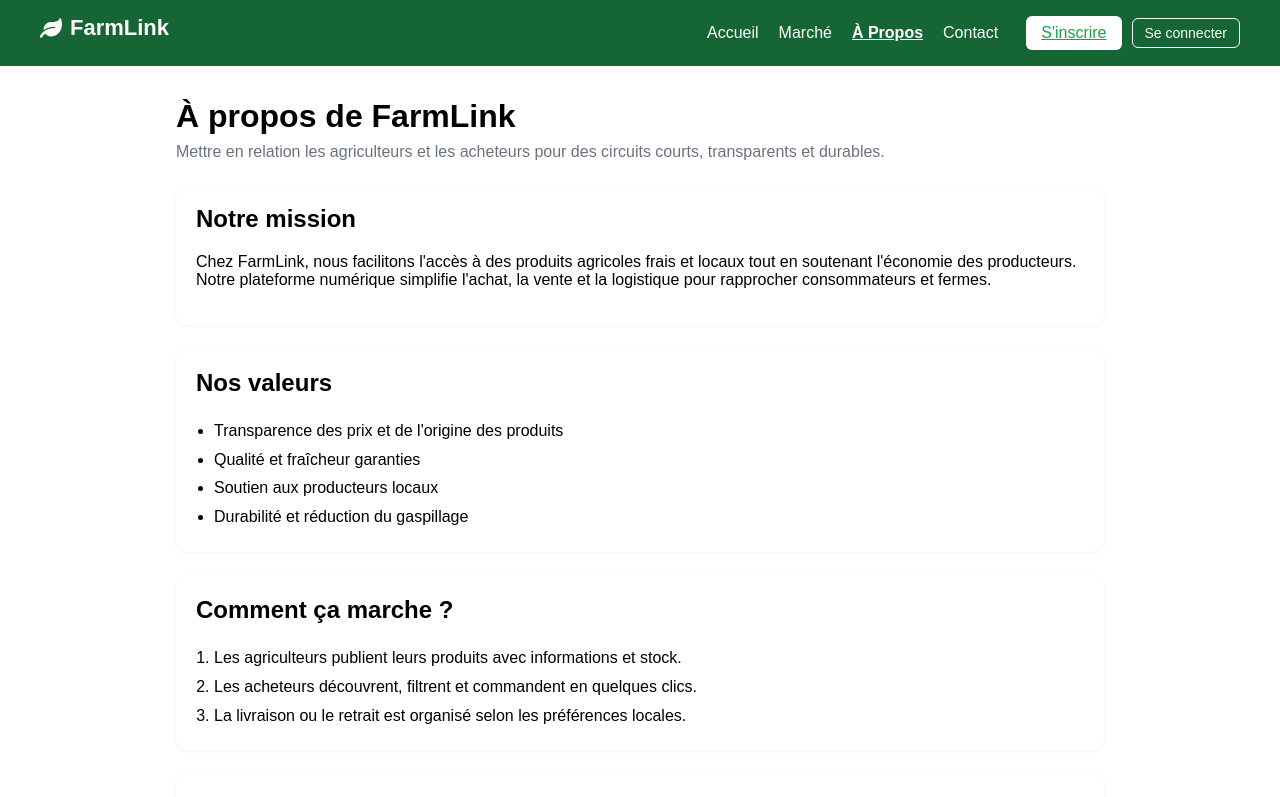
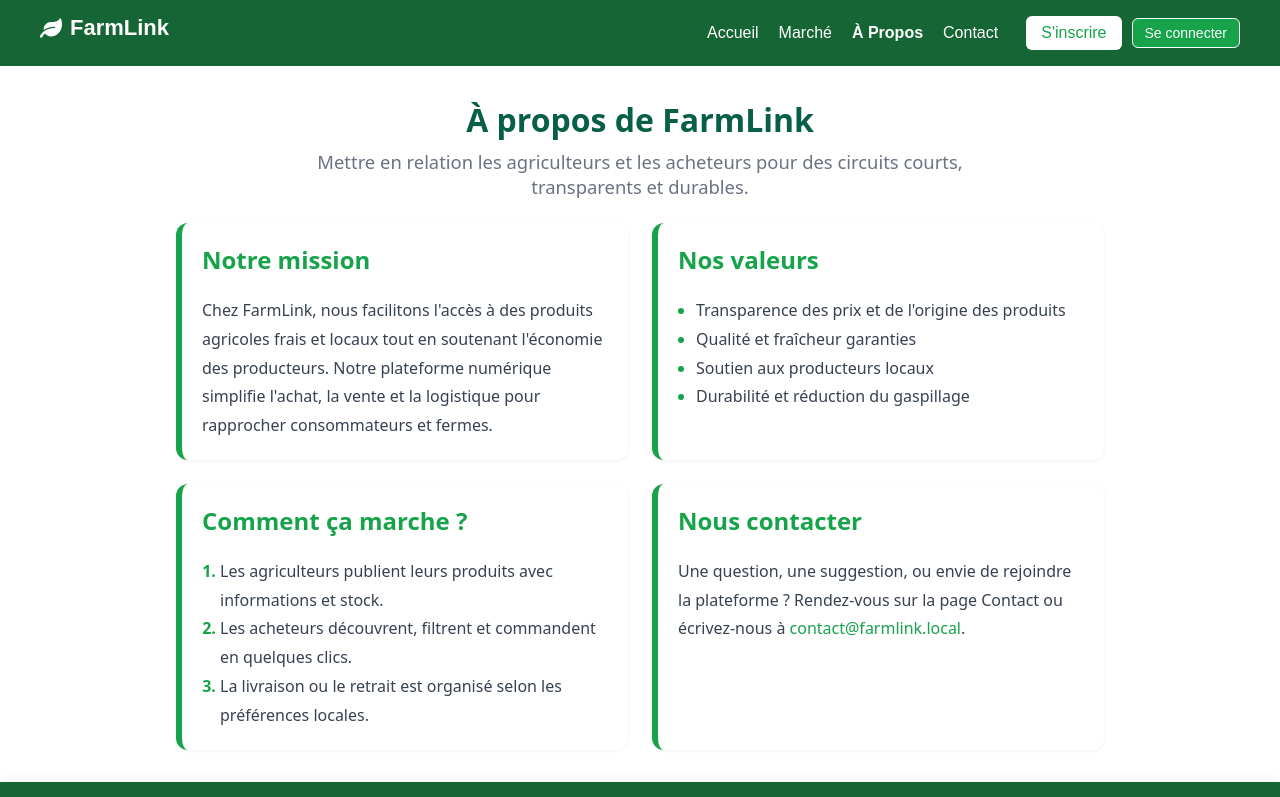
Before and after one commit to Eliace1/ProetAgri, a React (Vite) app in the folder frontend/: page /apropos in a window 1280 px wide. Shown: the top 797 px of the page. Built offline with nearby package versions, Linux system fonts and the light colour scheme; no server answers.

Commit message:
Modification front-end

```diff
--- a/frontend/src/App.jsx
+++ b/frontend/src/App.jsx
@@ -11,6 +11,8 @@ import About from "./pages/About";
 import Contact from "./pages/Contact";
 import Orders from "./pages/Orders";
 import ProtectedRoute from "./components/ProtectedRoute";
+import ProfilAgriculteur from "./pages/ProfilAgriculteur";
+import ProfilAcheteur from "./pages/ProfilAcheteur";
 
 import "./index.css";
 
@@ -67,6 +69,9 @@ export default function App() {
           }
         />
 
+        <Route path="/profil-agriculteur" element={<ProfilAgriculteur />} />
+        <Route path="/profil-acheteur" element={<ProfilAcheteur />} />
+
         {/* ✅ Nouvelle route Marché */}
         <Route path="/marche" element={<Marketplace />} />
 
--- a/frontend/src/components/Navbar.jsx
+++ b/frontend/src/components/Navbar.jsx
@@ -1,7 +1,8 @@
 import { useState, useEffect } from "react";
-import { FaLeaf, FaBars, FaTimes } from "react-icons/fa";
+import { FaLeaf, FaBars, FaTimes, FaSearch } from "react-icons/fa";
 import { Link, useLocation, useSearchParams, useNavigate } from "react-router-dom";
 import { getUser, logout as doLogout } from "../lib/auth";
+
 
 export default function Navbar() {
   const [open, setOpen] = useState(false);
@@ -60,7 +61,7 @@ export default function Navbar() {
             <Link
               to="/"
               onClick={() => setOpen(false)}
-              style={isActive('/') ? { fontWeight: 700, textDecoration: 'underline' } : undefined}
+              style={isActive('/') ? { fontWeight: 700, textDecoration: 'none' } : undefined}
             >
               Accueil
             </Link>
@@ -69,7 +70,7 @@ export default function Navbar() {
             <Link
               to="/marche"
               onClick={() => setOpen(false)}
-              style={isActive('/marche') ? { fontWeight: 700, textDecoration: 'underline' } : undefined}
+              style={isActive('/marche') ? { fontWeight: 700, textDecoration: 'none' } : undefined}
             >
               Marché
             </Link>
@@ -78,7 +79,7 @@ export default function Navbar() {
             <Link
               to="/apropos"
               onClick={() => setOpen(false)}
-              style={isActive('/apropos') ? { fontWeight: 700, textDecoration: 'underline' } : undefined}
+              style={isActive('/apropos') ? { fontWeight: 700, textDecoration: 'none' } : undefined}
             >
               À Propos
             </Link>
@@ -87,7 +88,7 @@ export default function Navbar() {
             <Link
               to="/contact"
               onClick={() => setOpen(false)}
-              style={isActive('/contact') ? { fontWeight: 700, textDecoration: 'underline' } : undefined}
+              style={isActive('/contact') ? { fontWeight: 700, textDecoration: 'none' } : undefined}
             >
               Contact
             </Link>
@@ -108,7 +109,7 @@ export default function Navbar() {
         {isMarketplace && (
   <div className="marketplace-header" style={{ margin: 0 }}>
     <div className="marketplace-search">
-              <span className="icon">🔎</span>
+      <FaSearch className="icon" />
       <input
         type="text"
         placeholder="Rechercher des produits..."
@@ -126,7 +127,8 @@ export default function Navbar() {
   </div>
 )}
 
-        {/* 👉 Boutons d'auth affichés uniquement si non connecté et pas sur /marche */}
+
+        {/*  Boutons d'auth affichés uniquement si non connecté et pas sur /marche */}
         {!isMarketplace && !user && (
           <div className="nav-buttons">
             <Link to="/inscription" className="btn white" onClick={() => setOpen(false)}>
--- a/frontend/src/components/products.jsx
+++ b/frontend/src/components/products.jsx
@@ -28,14 +28,6 @@ export default function Products() {
           <button>Ajouter au panier</button>
         </div>
 
-        {/* Pain */}
-        <div className="product-card">
-          <img src="/images/pain.jpg" alt="Pain artisanal" />
-          <h3>Pain Artisanal (Une Miche)</h3>
-          <p className="price">3,50€</p>
-          <button>Ajouter au panier</button>
-        </div>
-
       </div>
     </section>
   );
--- a/frontend/src/index.css
+++ b/frontend/src/index.css
@@ -74,6 +74,7 @@ body {
 .btn.white {
   background: white;
   color: #16a34a;
+  text-decoration: none;
 }
 
 .btn.white:hover {
@@ -84,11 +85,13 @@ body {
   border: 1px solid white;
   background: transparent;
   color: white;
+
 }
 
 .btn.outline:hover {
   background: white;
   color: #16a34a;
+
 }
 
 /* ====== HERO ====== */
@@ -142,6 +145,7 @@ body {
 }
 
 .category-card {
+
   border: 1px solid #e5e7eb;
   padding: 20px;
   border-radius: 8px;
@@ -332,6 +336,7 @@ main, .marketplace, .login-page {
 
 /* ====== PAGE LOGIN ====== */
 .login-page {
+  padding: 60px 20px;
   position: relative;
   min-height: calc(100vh - var(--footer-height));
   display: flex;
@@ -401,6 +406,31 @@ main, .marketplace, .login-page {
   border-color: #16a34a;
 }
 
+/* Container horizontal pour les radios */
+.role-selection {
+  display: flex;
+  justify-content: space-between; /* Agriculteur à gauche, Acheteur à droite */
+  margin-bottom: 15px;
+  padding: 0 4px; /* léger padding horizontal */
+}
+
+/* Label des radios */
+.role-selection label {
+  display: flex;
+  align-items: center;
+  gap: 6px; /* espace entre bouton et texte */
+  font-size: 14px;
+  font-weight: 500;
+  color: #333;
+  cursor: pointer;
+}
+
+/* Boutons radios */
+.role-selection input[type="radio"] {
+  accent-color: #16a34a; /* vert pour cohérence avec ton design */
+  cursor: pointer;
+}
+
 .forgot {
   font-size: 13px;
   color: #16a34a;
@@ -452,6 +482,16 @@ main, .marketplace, .login-page {
   text-decoration: none;
   font-size: 14px;
   padding: 6px 12px;
+  background:#16a34a;
+  color:white;
+}
+
+.hero-buttons .btn.green {
+  text-decoration: none;
+  font-size: 14px;
+  padding: 6px 12px;
+  background:rgb(238, 233, 233);
+  color:green;
 }
 
 /* ====== RESPONSIVE DESIGN ====== */
@@ -871,6 +911,48 @@ main, .marketplace, .login-page {
   font-weight: 500;
   color: #374151;
 }
+/* ====== SLIDER (range input) ====== */
+input[type="range"] {
+  -webkit-appearance: none; /* supprime le style par défaut (Chrome/Safari) */
+  width: 100%;
+  height: 6px; /* épaisseur de la barre */
+  background: #e5e7eb;
+  border-radius: 3px;
+  outline: none;
+  cursor: pointer;
+}
+
+/* Track (la barre bleue quand on sélectionne) */
+input[type="range"]::-webkit-slider-runnable-track {
+  height: 6px;
+  border-radius: 3px;
+  background: #3b82f6; /* bleu */
+}
+input[type="range"]::-moz-range-track {
+  height: 6px;
+  border-radius: 3px;
+  background: #3b82f6;
+}
+
+/* Thumb (le rond) */
+input[type="range"]::-webkit-slider-thumb {
+  -webkit-appearance: none;
+  appearance: none;
+  width: 18px;
+  height: 18px;
+  border-radius: 50%;
+  background: #2563eb; /* bleu foncé */
+  cursor: pointer;
+  margin-top: -6px; /* ⚡ aligne verticalement le rond avec la barre */
+}
+input[type="range"]::-moz-range-thumb {
+  width: 18px;
+  height: 18px;
+  border-radius: 50%;
+  background: #2563eb;
+  cursor: pointer;
+}
+
 
 /* Catégories avec checkbox */
 .filter-categories ul {
@@ -1091,3 +1173,243 @@ main, .marketplace, .login-page {
 .marketplace-search input { width: 100%; padding: 10px 14px 10px 36px; border: 1px solid #e5e7eb; border-radius: 999px; outline: none; }
 .marketplace-search .icon { position: absolute; left: 12px; top: 50%; transform: translateY(-50%); color: #9ca3af; font-size: 14px; }
 .marketplace-avatar { width: 36px; height: 36px; border-radius: 999px; background: #e5e7eb center/cover no-repeat; border: 1px solid #e5e7eb; }
+
+/* ===== Page About (FarmLink Style) ===== */
+.about-page {
+  padding: 2rem 1rem;
+  max-width: 960px;
+  margin: 0 auto;
+  font-family: system-ui, sans-serif;
+  color: #1f2937; /* gris foncé */
+
+}
+
+/* Header */
+.about-page header {
+  text-align: center;
+  margin-bottom: 2.5rem;
+}
+
+.about-page h1 {
+  font-size: 2.5rem;
+  font-weight: 800;
+  margin: 0;
+  color: #065f46; /* vert foncé */
+}
+
+.about-page header p {
+  margin-top: 0.75rem;
+  font-size: 1.15rem;
+  color: #374151;
+  max-width: 700px;
+  margin-left: auto;
+  margin-right: auto;
+}
+
+/* Section grid */
+.about-page section {
+  display: grid;
+  gap: 1.5rem;
+}
+
+/* Cartes (articles) */
+.about-section {
+  background: #ffffff;
+  border-radius: 16px;
+  padding: 1.8rem;
+  border-left: 6px solid #16a34a; /* accent vert */
+  box-shadow: 0 4px 12px rgba(0, 0, 0, 0.05);
+  transition: transform 0.25s ease, box-shadow 0.25s ease;
+}
+
+.about-section:hover {
+  transform: translateY(-6px);
+  box-shadow: 0 6px 18px rgba(0, 0, 0, 0.08);
+}
+
+.about-section h2 {
+  margin-top: 0;
+  font-size: 1.5rem;
+  font-weight: 700;
+  color: #16a34a; /* vert accent */
+  display: flex;
+  align-items: center;
+  gap: 0.5rem;
+}
+
+/* Textes et listes */
+.about-section p,
+.about-section ul,
+.about-section ol {
+  margin: 0.75rem 0 0;
+  line-height: 1.8;
+  color: #374151;
+  font-size: 1rem;
+}
+
+.about-section ul,
+.about-section ol {
+  padding-left: 1.25rem;
+}
+
+.about-section li::marker {
+  color: #16a34a; /* puces vertes */
+  font-weight: bold;
+}
+
+.about-section a {
+  color: #16a34a;
+  text-decoration: none;
+  font-weight: 500;
+}
+
+.about-section a:hover {
+  color: #065f46;
+  text-decoration: underline;
+}
+
+/* Responsive */
+@media (min-width: 768px) {
+  .about-page section {
+    grid-template-columns: 1fr 1fr;
+  }
+}
+
+@media (min-width: 1024px) {
+  .about-page section {
+    grid-template-columns: 1fr 1fr;
+    gap: 2rem;
+  }
+}
+/* ===== Page Contact (FarmLink Style) ===== */
+.contact-bg {
+  min-height: 100vh;
+  background-size: cover;
+  background-position: center;
+  background-repeat: no-repeat;
+  position: relative;
+}
+
+/* Overlay assombri pour lisibilité */
+.contact-bg::before {
+  content: "";
+  position: absolute;
+  inset: 0;
+  background: rgba(0, 0, 0, 0.4);
+}
+
+/* Contenu */
+.contact-page {
+  position: relative;
+  z-index: 1;
+  padding: 3rem 1rem;
+  max-width: 960px;
+  margin: 0 auto;
+  color: #1f2937;
+}
+
+/* Header */
+.contact-page header {
+  text-align: center;
+  margin-bottom: 2rem;
+}
+
+.contact-page h1 {
+  font-size: 2.2rem;
+  font-weight: 800;
+  color: #fff;
+  margin: 0;
+}
+
+.contact-page header p {
+  margin-top: 0.75rem;
+  font-size: 1.1rem;
+  color: #d1d5db;
+}
+
+/* Sections */
+.contact-page section {
+  background: #ffffff;
+  border-radius: 16px;
+  padding: 1.8rem;
+  box-shadow: 0 4px 12px rgba(0, 0, 0, 0.08);
+  transition: transform 0.25s ease, box-shadow 0.25s ease;
+}
+
+.contact-page section:hover {
+  transform: translateY(-4px);
+  box-shadow: 0 6px 16px rgba(0, 0, 0, 0.1);
+}
+
+.contact-page h2 {
+  font-size: 1.4rem;
+  font-weight: 700;
+  color: #16a34a;
+  margin-top: 0;
+  margin-bottom: 1rem;
+}
+
+/* Formulaire */
+.contact-form label {
+  font-weight: 600;
+  font-size: 0.95rem;
+  color: #374151;
+}
+
+.contact-form input,
+.contact-form textarea {
+  border: 1px solid #d1d5db;
+  border-radius: 8px;
+  padding: 0.6rem 0.8rem;
+  font-size: 1rem;
+  transition: border-color 0.2s ease, box-shadow 0.2s ease;
+}
+
+.contact-form input:focus,
+.contact-form textarea:focus {
+  outline: none;
+  border-color: #16a34a;
+  box-shadow: 0 0 0 3px rgba(22, 163, 74, 0.2);
+}
+
+/* Bouton envoyer */
+.btn-submit {
+  background: #16a34a;
+  color: #fff;
+  font-weight: 600;
+  border: none;
+  border-radius: 8px;
+  padding: 0.8rem 1.2rem;
+  cursor: pointer;
+  transition: background 0.2s ease, transform 0.2s ease;
+}
+
+.btn-submit:hover {
+  background: #15803d;
+  transform: translateY(-2px);
+}
+
+.btn-submit:disabled {
+  background: #9ca3af;
+  cursor: not-allowed;
+}
+
+/* Coordonnées */
+.contact-page a {
+  color: #16a34a;
+  text-decoration: none;
+  font-weight: 500;
+}
+
+.contact-page a:hover {
+  text-decoration: underline;
+}
+
+/* Responsive */
+@media (min-width: 768px) {
+  .contact-page > div {
+    display: grid;
+    grid-template-columns: 2fr 1fr;
+    gap: 2rem;
+  }
+}
--- /dev/null
+++ b/frontend/src/pages/ProfilAcheteur.jsx
@@ -0,0 +1,3 @@
+export default function ProfilAcheteur() {
+  return <div style={{ minHeight: "80vh", background: "#fff" }}></div>;
+}
--- /dev/null
+++ b/frontend/src/pages/ProfilAgriculteur.jsx
@@ -0,0 +1,4 @@
+export default function ProfilAgriculteur() {
+  // page volontairement VIDE / BLANCHE (tu peux mettre du texte pendant les tests)
+  return <div style={{ minHeight: "80vh", background: "#fff" }}></div>;
+}
```
Also changed, not shown: frontend/src/components/login.jsx (+52 -14 lines). Lines whose indentation alone changed are shown as unchanged.
